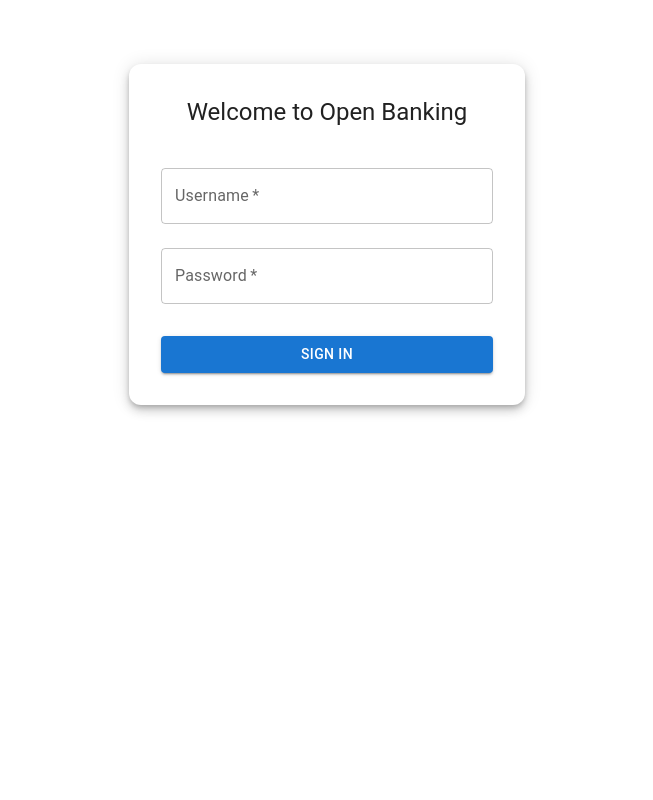
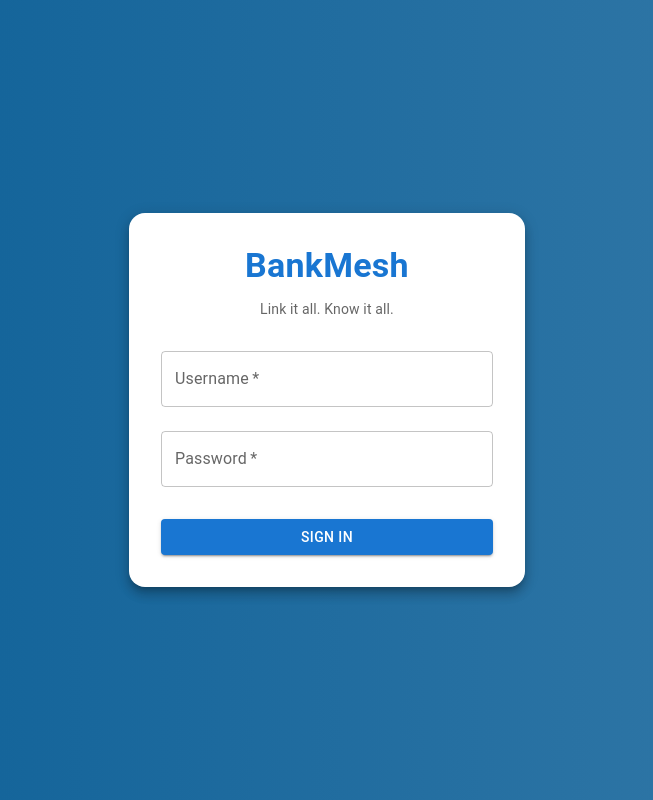
Before and after one commit to AaravBansal/OpenBankingApp, a React (Create React App) app in the folder web/open-banking/: page / in a window 1280 px wide. Shown: the whole page, without its empty margins (313-966 px from the left). Built offline with nearby package versions, Linux system fonts and the light colour scheme.

Commit message:
This was after hours of work, completing the link between the "mock" login page and connecting it to the test API that I have running on a different local host. Next steps is to work on fixing this up and making it look better - Completed 3rd July

```diff
--- a/web/open-banking/src/LoginPage.jsx
+++ b/web/open-banking/src/LoginPage.jsx
@@ -40,27 +40,44 @@ export default function LoginPage() {
     };
 
     return (
-        <Container component="main" maxWidth="xs">
+        <Box
+            sx={{
+                minHeight: '100vh',
+                display: 'flex',
+                alignItems: 'center',
+                justifyContent: 'center',
+                background: 'linear-gradient(to right, #0a5e96, #377ba9)',
+            }}
+        >
+            <Container maxWidth="xs">
                 <Paper
-                elevation={6}
+                    elevation={8}
                     sx={{
-                    mt: 8,
                         p: 4,
-                    borderRadius: 3,
+                        borderRadius: 4,
                         display: 'flex',
                         flexDirection: 'column',
                         alignItems: 'center',
+                        backgroundColor: '#fff',
                     }}
                 >
-                <Typography variant="h5" gutterBottom>
-                    Welcome to Open Banking
+                    {/* Logo or Name */}
+                    <Typography variant="h4" color="primary" gutterBottom sx={{ fontWeight: 700 }}>
+                        BankMesh
                     </Typography>
+                    <Typography variant="body2" color="text.secondary" sx={{ mb: 2 }}>
+                        Link it all. Know it all.
+                    </Typography>
+
+                    {/* Error message */}
                     {error && (
-                    <Alert severity="error" sx={{ width: '100%', mt: 2 }}>
+                        <Alert severity="error" sx={{ width: '100%', mb: 2 }}>
                             {error}
                         </Alert>
                     )}
-                <Box component="form" noValidate sx={{ mt: 2, width: '100%' }} onSubmit={handleSubmit}>
+
+                    {/* Login form */}
+                    <Box component="form" noValidate sx={{ width: '100%' }} onSubmit={handleSubmit}>
                         <TextField
                             fullWidth
                             label="Username"
@@ -72,8 +89,8 @@ export default function LoginPage() {
                         <TextField
                             fullWidth
                             label="Password"
+                            type="password"
                             margin="normal"
-                        type="password"
                             value={password}
                             onChange={(e) => setPassword(e.target.value)}
                             required
@@ -89,5 +106,6 @@ export default function LoginPage() {
                     </Box>
                 </Paper>
             </Container>
+        </Box>
     );
 }
```
Also changed, not shown: 2 other files (tests, documents, lock files or other folders). Lines whose indentation alone changed are shown as unchanged.
